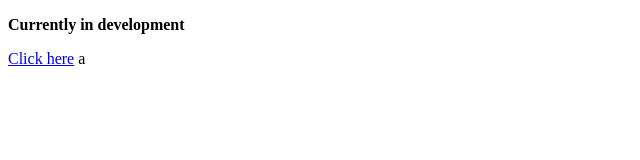
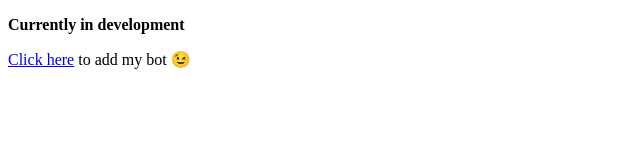
Before and after one commit to pizzuhh/pizzuhh.github.io, a plain HTML site: page index.html in a window 1280 px wide. Shown: the whole page, without its empty margins (0-640 px from the left). Drawn offline with Linux system fonts and the light colour scheme.

Commit message:
pre-major(0.01)

```diff
--- a/index.html
+++ b/index.html
@@ -6,6 +6,6 @@
 </head>
 <body>
     <p><strong>Currently in development</strong></p>
-    <p> <a href="https://discord.com/api/oauth2/authorize?client_id=1000665082574934086&permissions=4398046511095&scope=bot">Click here</a> a</p>
+    <p> <a href="https://discord.com/api/oauth2/authorize?client_id=1000665082574934086&permissions=4398046511095&scope=bot">Click here</a> to add my bot 😉</p>
 </body>
 </html>
```
